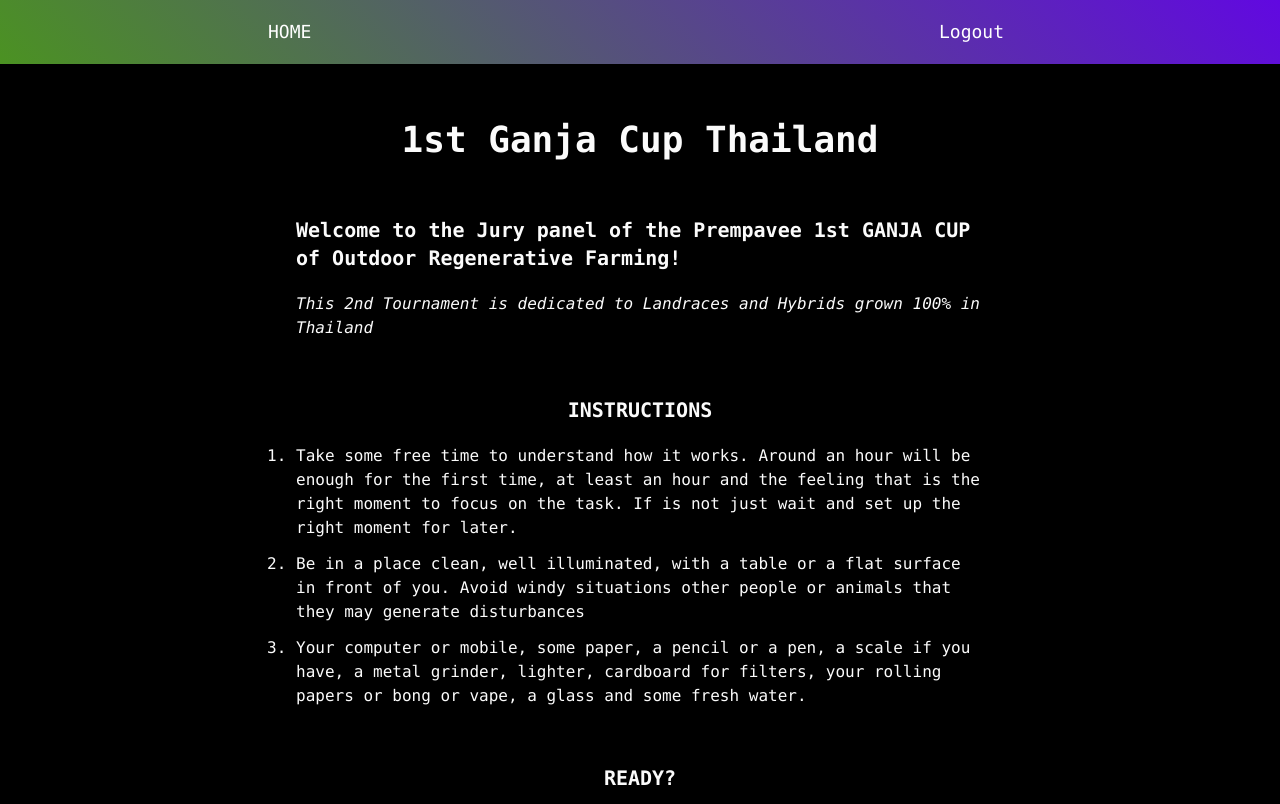
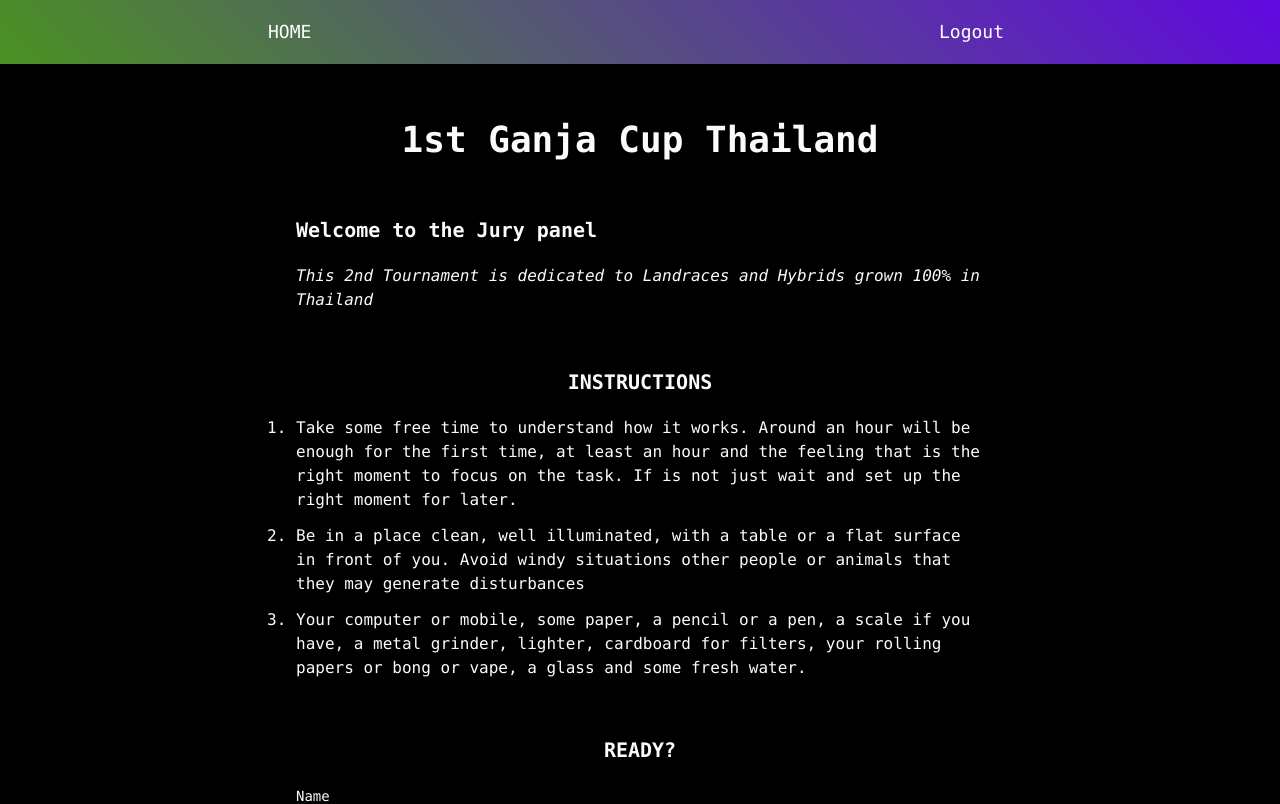
Before and after one commit to prempavee/voting-app, a Next.js app: page / in a window 1280 px wide. Shown: the top 804 px of the page. Built offline with nearby package versions, Linux system fonts and the light colour scheme; no server answers; sample sign-in values are in the browser's storage.

Commit message:
Update Introduction.js

```diff
--- a/src/components/Introduction.js
+++ b/src/components/Introduction.js
@@ -32,7 +32,7 @@ export default function Introduction ({ fetchData }) {
     <MainContainer title='Home'>
       <h1 className='text-4xl text-center my-14 font-bold'>1st Ganja Cup Thailand</h1>
       <h4 className='text-xl font-bold my-5'>
-        Welcome to the Jury panel of the Prempavee 1st GANJA CUP of Outdoor Regenerative Farming!
+        Welcome to the Jury panel
       </h4>
       <p className='text-base italic my-5'>
         This 2nd Tournament is dedicated to Landraces and Hybrids grown 100% in Thailand
```
